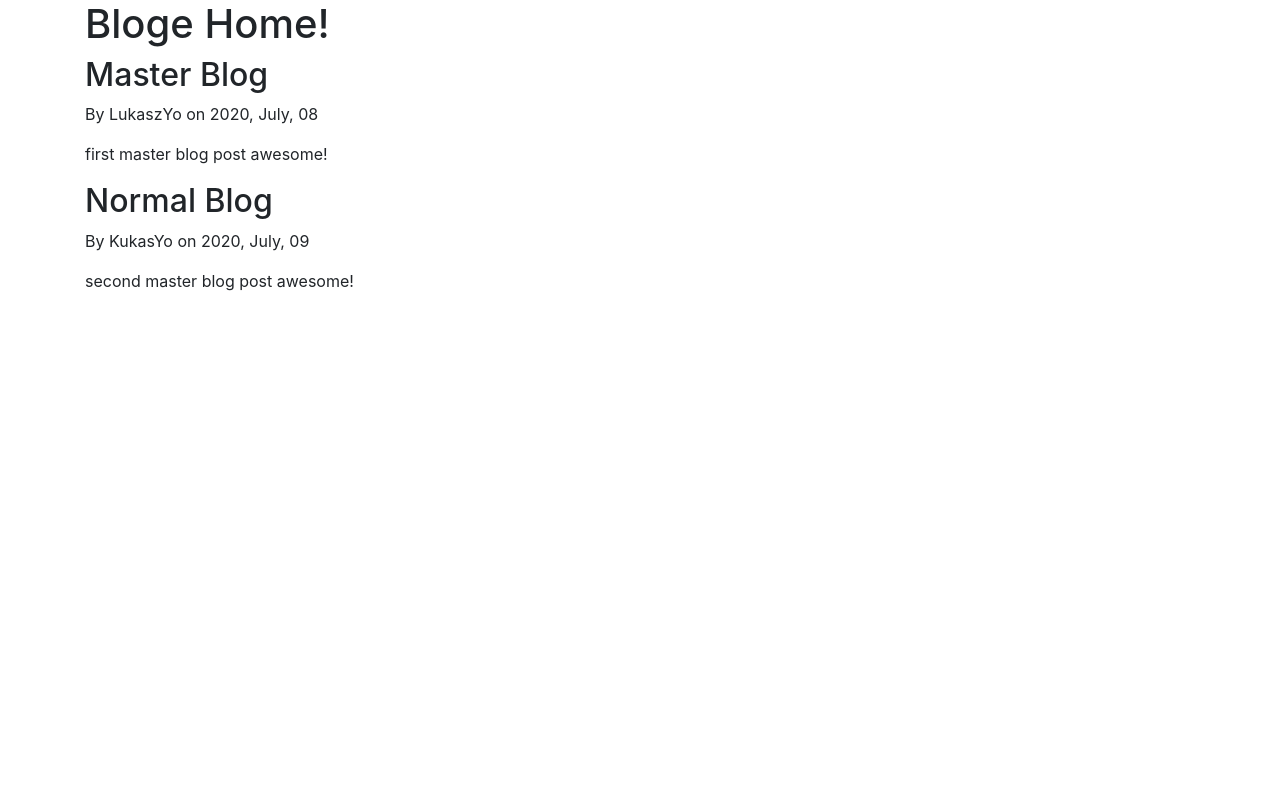
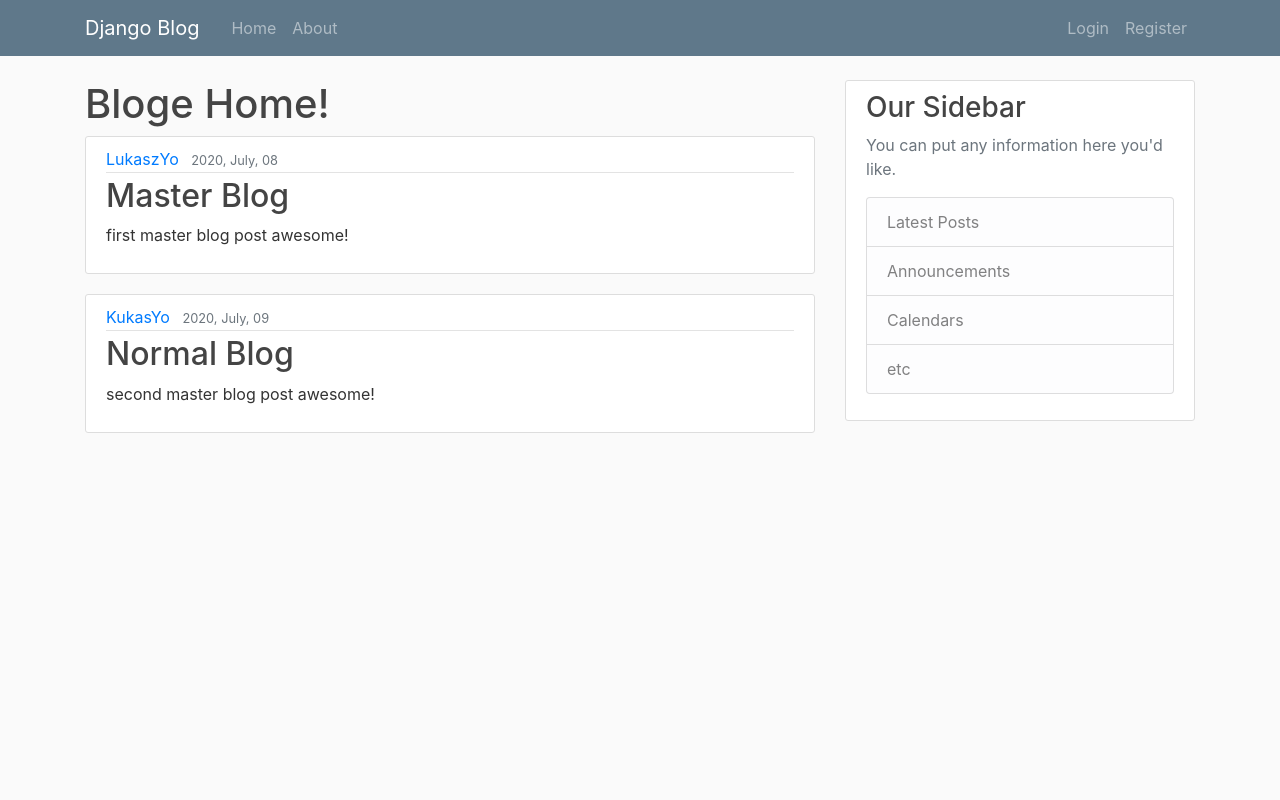
Before and after one commit to Lukaszk01/Mint_Blog, a Django app: page / in a window 1280 px wide. Run offline with Django 3.2, Linux system fonts and the light colour scheme; some libraries are stand-ins or nearby versions.

Commit message:
styling and right routes

```diff
--- /dev/null
+++ b/project1/blog/static/blog/main.css
@@ -0,0 +1,84 @@
+body {
+  background: #fafafa;
+  color: #333333;
+  margin-top: 5rem;
+}
+
+h1, h2, h3, h4, h5, h6 {
+  color: #444444;
+}
+
+ul {
+  margin: 0;
+}
+
+.bg-steel {
+  background-color: #5f788a;
+}
+
+.site-header .navbar-nav .nav-link {
+  color: #cbd5db;
+}
+
+.site-header .navbar-nav .nav-link:hover {
+  color: #ffffff;
+}
+
+.site-header .navbar-nav .nav-link.active {
+  font-weight: 500;
+}
+
+.content-section {
+  background: #ffffff;
+  padding: 10px 20px;
+  border: 1px solid #dddddd;
+  border-radius: 3px;
+  margin-bottom: 20px;
+}
+
+.article-title {
+  color: #444444;
+}
+
+a.article-title:hover {
+  color: #428bca;
+  text-decoration: none;
+}
+
+.article-content {
+  white-space: pre-line;
+}
+
+.article-img {
+  height: 65px;
+  width: 65px;
+  margin-right: 16px;
+}
+
+.article-metadata {
+  padding-bottom: 1px;
+  margin-bottom: 4px;
+  border-bottom: 1px solid #e3e3e3
+}
+
+.article-metadata a:hover {
+  color: #333;
+  text-decoration: none;
+}
+
+.article-svg {
+  width: 25px;
+  height: 25px;
+  vertical-align: middle;
+}
+
+.account-img {
+  height: 125px;
+  width: 125px;
+  margin-right: 20px;
+  margin-bottom: 16px;
+}
+
+.account-heading {
+  font-size: 2.5rem;
+}
--- a/project1/blog/templates/blog/base.html
+++ b/project1/blog/templates/blog/base.html
@@ -1,8 +1,12 @@
+{% load static %}
 <html>
 <head>
   <meta charset="UTF-8">
   <link rel="stylesheet" href="https://maxcdn.bootstrapcdn.com/bootstrap/4.0.0/css/bootstrap.min.css" integrity="sha384-Gn5384xqQ1aoWXA+058RXPxPg6fy4IWvTNh0E263XmFcJlSAwiGgFAW/dAiS6JXm" crossorigin="anonymous">
   <meta name="viewport" content="width=device-width, initial-scale=1, shrink-to-fit=no">
+
+  <link rel="stylesheet" type="text/css" href="{% static 'blog/main.css' %}">
+
     {% if title %}
     <title>Django about - {{ title }}</title>
   {% else %}
@@ -10,9 +14,45 @@
   {% endif %}
 </head>
 <body>
-  <div class="container">
-    {% block content %}{% endblock %}
+    <nav class="navbar navbar-expand-md navbar-dark bg-steel fixed-top">
+    <div class="container">
+      <a class="navbar-brand mr-4" href="{% url 'blog-home' %}">Django Blog</a>
+      <button class="navbar-toggler" type="button" data-toggle="collapse" data-target="#navbarToggle" aria-controls="navbarToggle" aria-expanded="false" aria-label="Toggle navigation">
+      <span class="navbar-toggler-icon"></span>
+      </button>
+      <div class="collapse navbar-collapse" id="navbarToggle">
+        <div class="navbar-nav mr-auto">
+          <a class="nav-item nav-link" href="{% url 'blog-home' %}">Home</a>
+          <a class="nav-item nav-link" href="{% url 'blog-about' %}">About</a>
+        </div>
+        <!-- Navbar Right Side -->
+        <div class="navbar-nav">
+          <a class="nav-item nav-link" href="#">Login</a>
+          <a class="nav-item nav-link" href="#">Register</a>
+        </div>
+      </div>
+    </div>
+  </nav>
+  <main role="main" class="container">
+  <div class="row">
+    <div class="col-md-8">
+      {% block content %}{% endblock %}
+    </div>
+    <div class="col-md-4">
+      <div class="content-section">
+        <h3>Our Sidebar</h3>
+        <p class='text-muted'>You can put any information here you'd like.
+          <ul class="list-group">
+            <li class="list-group-item list-group-item-light">Latest Posts</li>
+            <li class="list-group-item list-group-item-light">Announcements</li>
+            <li class="list-group-item list-group-item-light">Calendars</li>
+            <li class="list-group-item list-group-item-light">etc</li>
+          </ul>
+        </p>
+      </div>
+    </div>
   </div>
+</main>
 
     <script src="https://code.jquery.com/jquery-3.2.1.slim.min.js" integrity="sha384-KJ3o2DKtIkvYIK3UENzmM7KCkRr/rE9/Qpg6aAZGJwFDMVNA/GpGFF93hXpG5KkN" crossorigin="anonymous"></script>
     <script src="https://cdnjs.cloudflare.com/ajax/libs/popper.js/1.12.9/umd/popper.min.js" integrity="sha384-ApNbgh9B+Y1QKtv3Rn7W3mgPxhU9K/ScQsAP7hUibX39j7fakFPskvXusvfa0b4Q" crossorigin="anonymous"></script>
--- a/project1/blog/templates/blog/home.html
+++ b/project1/blog/templates/blog/home.html
@@ -2,8 +2,15 @@
 {% block content %}
   <h1>Bloge Home!</h1>
     {% for post in posts %}
-      <h2>{{ post.title }}</h2>
-      <p>By {{ post.author }} on {{ post.date_posted }}</p>
-      <p>{{ post.content }}</p>
+      <article class="media content-section">
+        <div class="media-body">
+          <div class="article-metadata">
+            <a class="mr-2" href="#">{{ post.author }}</a>
+            <small class="text-muted">{{ post.date_posted }}</small>
+          </div>
+          <h2><a class="article-title" href="#">{{ post.title }}</a></h2>
+          <p class="article-content">{{ post.content }}</p>
+        </div>
+      </article>
     {% endfor %}
 {% endblock content %}
```
